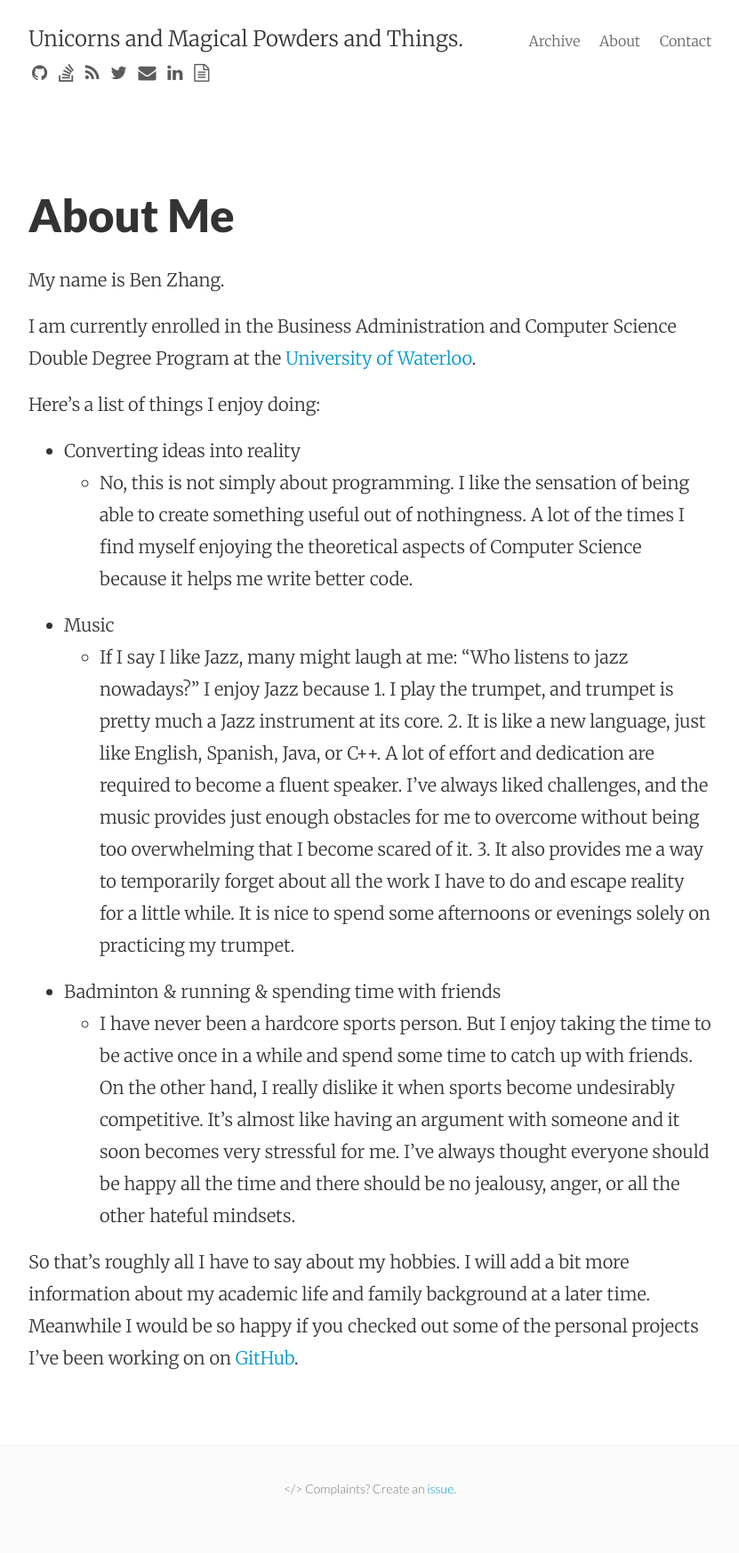
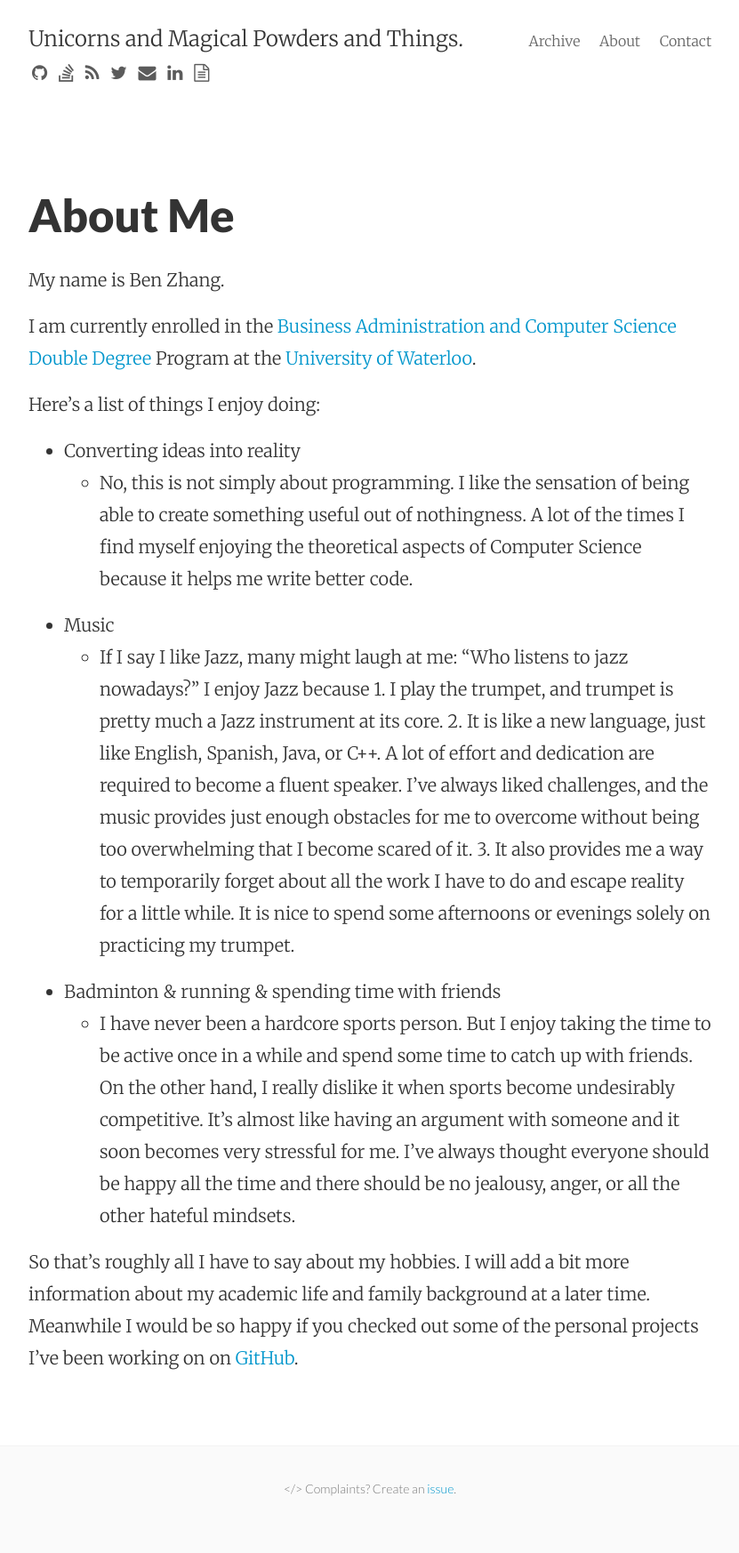
Before and after one commit to ben-z/ben-z.github.io, a Jekyll site: the page built from about.md, in a window 1280 px wide. Shown: the whole page at 89% size, without its empty margins (224-1055 px from the left). Built offline with Jekyll 4.4.1, drawn with Linux system fonts in a browser that asks for light colours; nearby versions of some CDN libraries; Markdown is read by kramdown in place of the engine named in the settings; some of the changed lines change nothing that is shown.

Commit message:
Update link

```diff
--- a/about.md
+++ b/about.md
@@ -6,7 +6,7 @@ permalink: /about/
 
 My name is Ben Zhang.
 
-I am currently enrolled in the Business Administration and Computer Science Double Degree Program at the [University of Waterloo](https://uwaterloo.ca/).
+I am currently enrolled in the [Business Administration and Computer Science Double Degree](https://uwaterloo.ca/find-out-more/programs/business-administration-computer-science-double-degree) Program at the [University of Waterloo](https://uwaterloo.ca/).
 
 Here's a list of things I enjoy doing:
 
```
